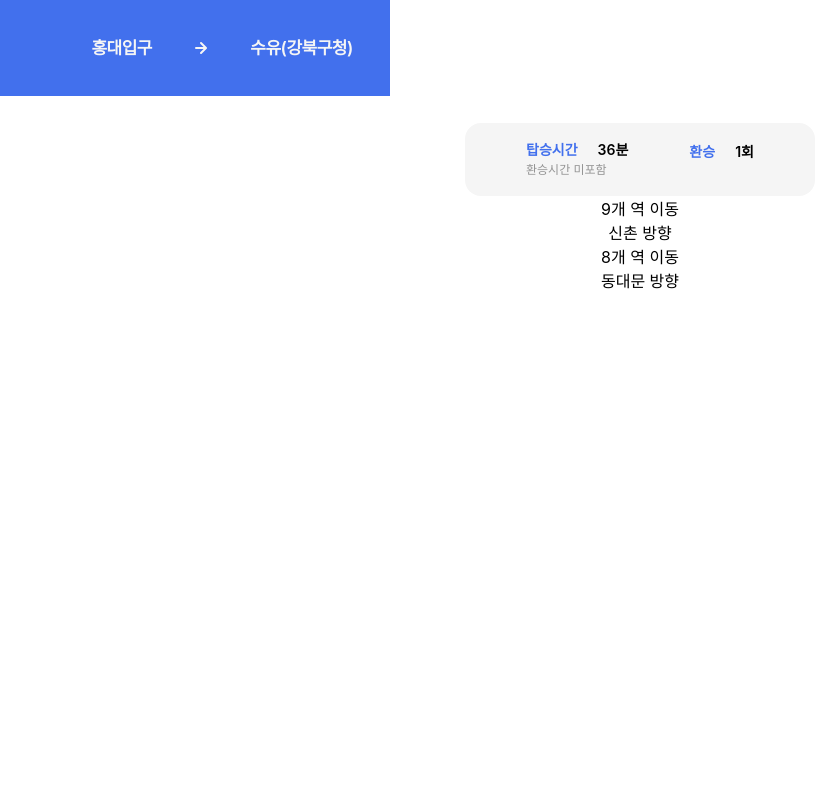
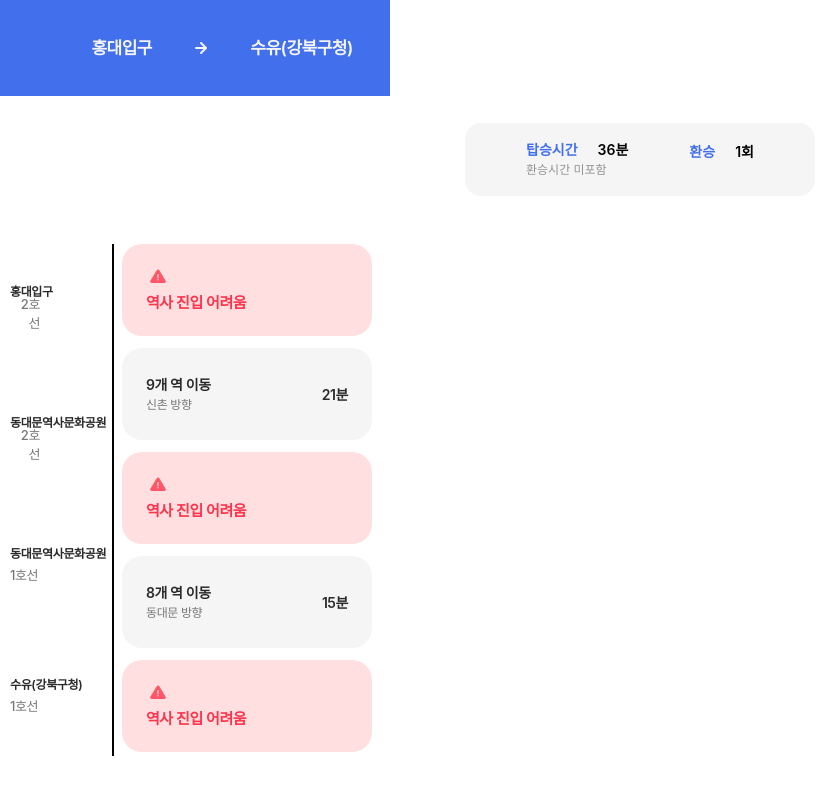
Before and after one commit to Kusitms-Kukathon-6/Kukathon-Frontend, a React (Create React App) app: page /route in a window 1280 px wide. Shown: the top 790 px of the page, without its empty margins (0-816 px from the left). Built offline with nearby package versions, Linux system fonts and the light colour scheme; no server answers; some icons are missing.

Commit message:
route 경로 창

```diff
--- /dev/null
+++ b/src/api/stationInfo.js
@@ -0,0 +1,10 @@
+import axios from "axios";
+export async function StationInfo(name) {
+  const response = await axios
+    .get(`http://52.79.48.234:8080/subway/route/${name}`)
+    .then((res) => res.data);
+
+  return response;
+}
+
+export default StationInfo;
--- a/src/pages/routePage.css
+++ b/src/pages/routePage.css
@@ -264,3 +264,179 @@
 .time-title {
   color: #4270ed;
 }
+.move-station-info {
+  display: flex;
+  width: 202px;
+  height: 92px;
+  justify-content: space-between;
+  align-items: center;
+  /* grey-10 */
+  background: #f5f5f5;
+  border-radius: 20px;
+  padding-left: 24px;
+  padding-right: 24px;
+  margin-top: 12px;
+  margin-bottom: 12px;
+}
+.station-detail-info {
+}
+.move-station-text {
+  font-weight: 600;
+  font-size: 14px;
+  line-height: 21px;
+  /* identical to box height, or 150% */
+
+  display: flex;
+  align-items: center;
+  text-align: center;
+  letter-spacing: -0.03em;
+
+  /* grey-90 */
+
+  color: #2a2a2a;
+}
+.move-way {
+  font-weight: 500;
+  font-size: 12px;
+  line-height: 20px;
+  /* identical to box height, or 167% */
+
+  display: flex;
+  align-items: center;
+  text-align: center;
+  letter-spacing: -0.03em;
+
+  /* grey-60 */
+
+  color: #777777;
+}
+
+.move-time {
+  font-weight: 600;
+  font-size: 14px;
+  line-height: 21px;
+  /* identical to box height, or 150% */
+
+  display: flex;
+  align-items: center;
+  text-align: right;
+  letter-spacing: -0.03em;
+
+  /* grey-90 */
+
+  color: #2a2a2a;
+}
+
+.main-content {
+  display: flex;
+  margin-top: 48px;
+}
+.subway-line {
+  display: flex;
+  flex-direction: column;
+  width: 112px;
+  height: 492px;
+  justify-content: space-between;
+}
+
+.good {
+  display: inline-block;
+  width: 202px;
+  height: 92px;
+  background: #ebffdf;
+  text-align: left !important;
+  border-radius: 20px;
+  padding-left: 24px;
+  padding-right: 24px;
+}
+.good-icon {
+  margin-top: 20px;
+}
+.bad {
+  width: 202px;
+  height: 92px;
+  background: #ffdfdf;
+  border-radius: 20px;
+  text-align: left !important;
+  padding-left: 24px;
+  padding-right: 24px;
+}
+.bad-text {
+  text-align: left;
+  color: #ff334b;
+  font-weight: 600;
+  font-size: 15px;
+  line-height: 21px;
+  display: flex;
+  align-items: center;
+  text-align: center;
+  letter-spacing: -0.03em;
+}
+
+.badicon {
+  text-align: left;
+  margin-top: 20px;
+}
+.bad-icon-container {
+  text-align: left;
+}
+
+.empty-box {
+  height: 75px;
+}
+.subwayline-container {
+  display: flex;
+  flex-direction: column;
+  text-align: right !important;
+  padding-left: 10px;
+}
+
+.subway-line-text {
+  height: 40px;
+
+  /* H3 */
+  display: flex;
+
+  font-weight: 600;
+  font-size: 12px;
+  line-height: 25px;
+  /* identical to box height, or 147% */
+
+  display: flex;
+  align-items: self-end;
+  letter-spacing: -0.03em;
+  text-align: right !important;
+  /* grey-90 */
+
+  color: #2a2a2a;
+}
+
+.line {
+  height: 510px;
+  border: 1px solid black;
+  margin-right: 8px;
+}
+
+.line-text {
+  width: 30px;
+  height: 19px;
+
+  /* B2 */
+  text-align: right !important;
+  font-weight: 500;
+  font-size: 13px;
+  line-height: 19px;
+  /* identical to box height, or 146% */
+
+  display: flex;
+  align-items: center;
+  text-align: center;
+  letter-spacing: -0.03em;
+
+  color: #777777;
+}
+
+.subwayline-container {
+  margin-top: 20px;
+  margin-bottom: 20px;
+}
--- a/src/pages/routePage.js
+++ b/src/pages/routePage.js
@@ -4,7 +4,9 @@ import { UilArrowRight } from "@iconscout/react-unicons";
 import { UilStar } from "@iconscout/react-unicons"; //안채워진
 import { UimStar } from "@iconscout/react-unicons-monochrome"; //채워진
 import { UimCircle } from "@iconscout/react-unicons-monochrome";
-
+import { StationInfo } from "../api/stationInfo";
+import GoodIcon from "../assets/img/goodicon.svg";
+import BadIcon from "../assets/img/badicon.svg";
 const routeDate = {
   result: {
     globalStartName: "홍대입구",
@@ -173,10 +175,7 @@ const routeDate = {
   },
 };
 
-// console.log(
-//   routeDate.result.driveInfoSet.driveInfo[0].startName,
-//   routeDate.result.driveInfoSet.driveInfo[0].wayCode
-// );
+let evInfo = [false, false, false];
 
 let exChangeID = 0;
 let listLength = routeDate.result.stationSet.stations.length;
@@ -209,11 +208,19 @@ const stationList = [
   routeDate.result.stationSet.stations[listLength - 1].endName,
 ];
 
-const stationInfoList = [
-  { Station: firstStation, Way: firstWay, Time: firstTime },
-  { Station: lastStation, Way: lastWay, Time: lastTime },
+const stationList1 = [
+  routeDate.result.stationSet.stations[0].startName,
+  routeDate.result.stationSet.stations[exChangeID].startName,
+  routeDate.result.stationSet.stations[listLength - 1].endName,
 ];
 //역 리스트
+
+const stationLineList = [
+  routeDate.result.driveInfoSet.driveInfo[0].wayCode,
+  routeDate.result.driveInfoSet.driveInfo[0].wayCode,
+  routeDate.result.driveInfoSet.driveInfo[1].wayCode,
+  routeDate.result.driveInfoSet.driveInfo[1].wayCode,
+];
 
 const RoutePage = () => {
   const [bookmark, setBookmark] = useState(false);
@@ -221,7 +228,51 @@ const RoutePage = () => {
   const handleBookmark = () => {
     setBookmark(!bookmark);
   };
+  const [stInfo, setStInfo] = useState([false, false, false]);
 
+  useEffect(() => {
+    const getEV = async (itm, idx) => {
+      const response = await StationInfo(itm);
+      evInfo[idx] = response.availabe;
+      setStInfo(evInfo);
+    };
+    stationList1.map((itm, idx) => {
+      getEV(itm, idx);
+    });
+  }, [evInfo]);
+  const GoodBOX = () => {
+    return (
+      <div className="good">
+        <div className="good-icon">
+          <img src={GoodIcon} alt="" />
+        </div>
+        <div className="good-text">환승 가능</div>
+      </div>
+    );
+  };
+  const BadBOX = () => {
+    return (
+      <div className="bad">
+        <div className="bad-icon-container">
+          <img className="badicon" src={BadIcon} alt="" />
+        </div>
+        <div className="bad-text">역사 진입 어려움</div>
+      </div>
+    );
+  };
+  console.log(evInfo[0], evInfo[1], evInfo[2]);
+  console.log(stInfo[0], stInfo[1], stInfo[2]);
+  const EmptyBox = () => {
+    return <div className="empty-box"></div>;
+  };
+  const SubwayLine = ({ name, idx }) => {
+    return (
+      <div className="subwayline-container">
+        <div className="subway-line-text">{name}</div>
+        <div className="line-text">{stationLineList[idx]}호선</div>
+      </div>
+    );
+  };
   return (
     <div className="route-page-container">
       <div className="route-header">
@@ -251,18 +302,32 @@ const RoutePage = () => {
           </div>
         </div>
       </div>
-      <div>
-        {stationInfoList.map((itm, idx) => {
-          return (
-            <div>
-              <div>
-                <div>{itm.Station}개 역 이동</div>
-                <div>{itm.Way} 방향</div>
-              </div>
-              <div></div>
+      <div className="main-content">
+        <div className="subway-line">
+          {stationList.map((itm, idx) => {
+            return <SubwayLine name={itm} idx={idx} />;
+          })}
+        </div>
+        <div className="line"></div>
+        <div>
+          {stInfo[0] ? <GoodBOX /> : <BadBOX />}
+          <div className="move-station-info">
+            <div className="station-detail-info">
+              <div className="move-station-text">{firstStation}개 역 이동</div>
+              <div className="move-way">{firstWay} 방향</div>
             </div>
-          );
-        })}
+            <div className="move-time">{firstTime}분</div>
+          </div>
+          {stInfo[1] ? <GoodBOX /> : <BadBOX />}
+          <div className="move-station-info">
+            <div className="station-detail-info">
+              <div className="move-station-text">{lastStation}개 역 이동</div>
+              <div className="move-way">{lastWay} 방향</div>
+            </div>
+            <div className="move-time">{lastTime}분</div>
+          </div>
+          {stInfo[2] ? <GoodBOX /> : <BadBOX />}
+        </div>
       </div>
     </div>
   );
```
Also changed, not shown: src/assets/img/badicon.svg (added), src/assets/img/goodicon.svg (added).
